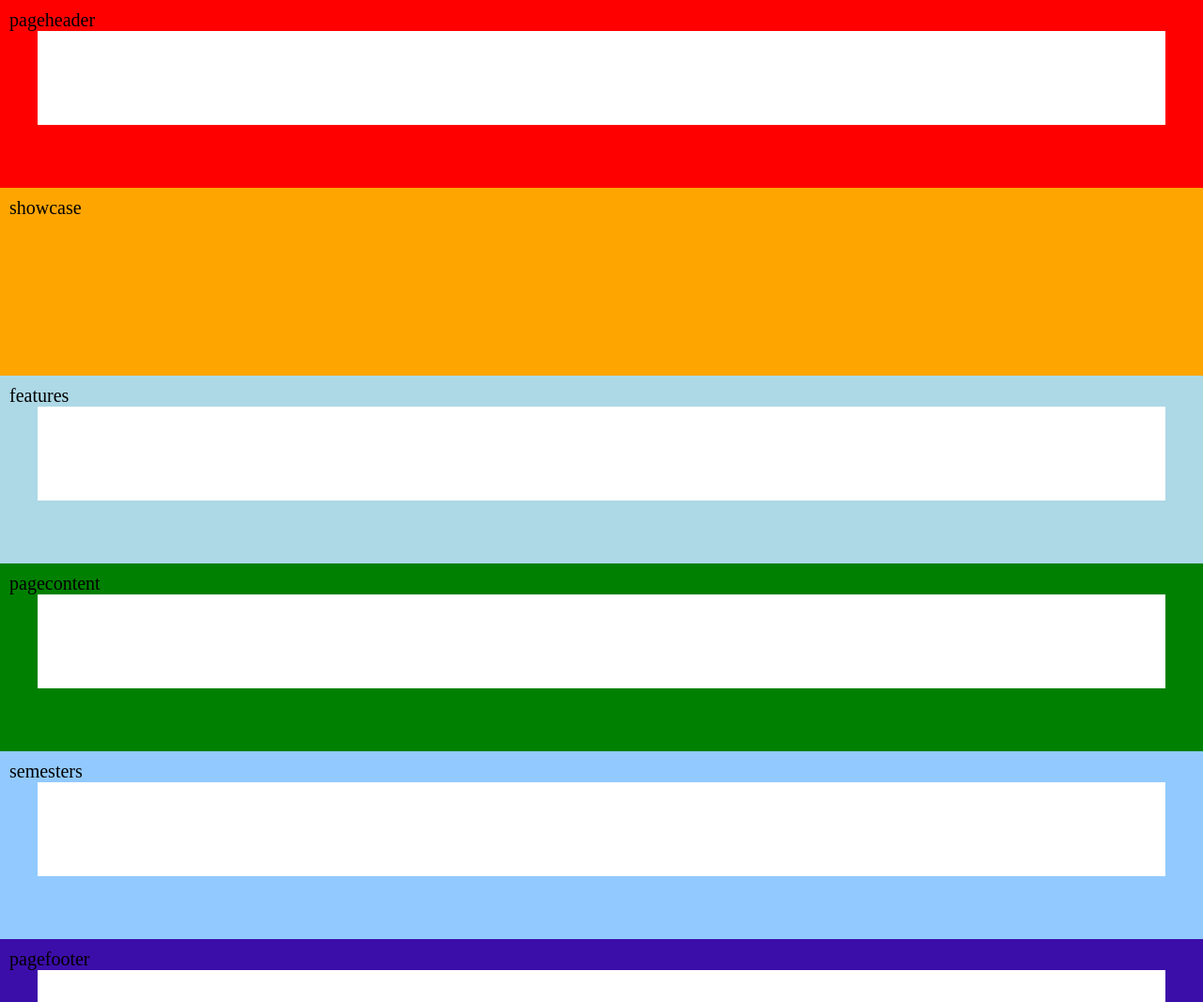
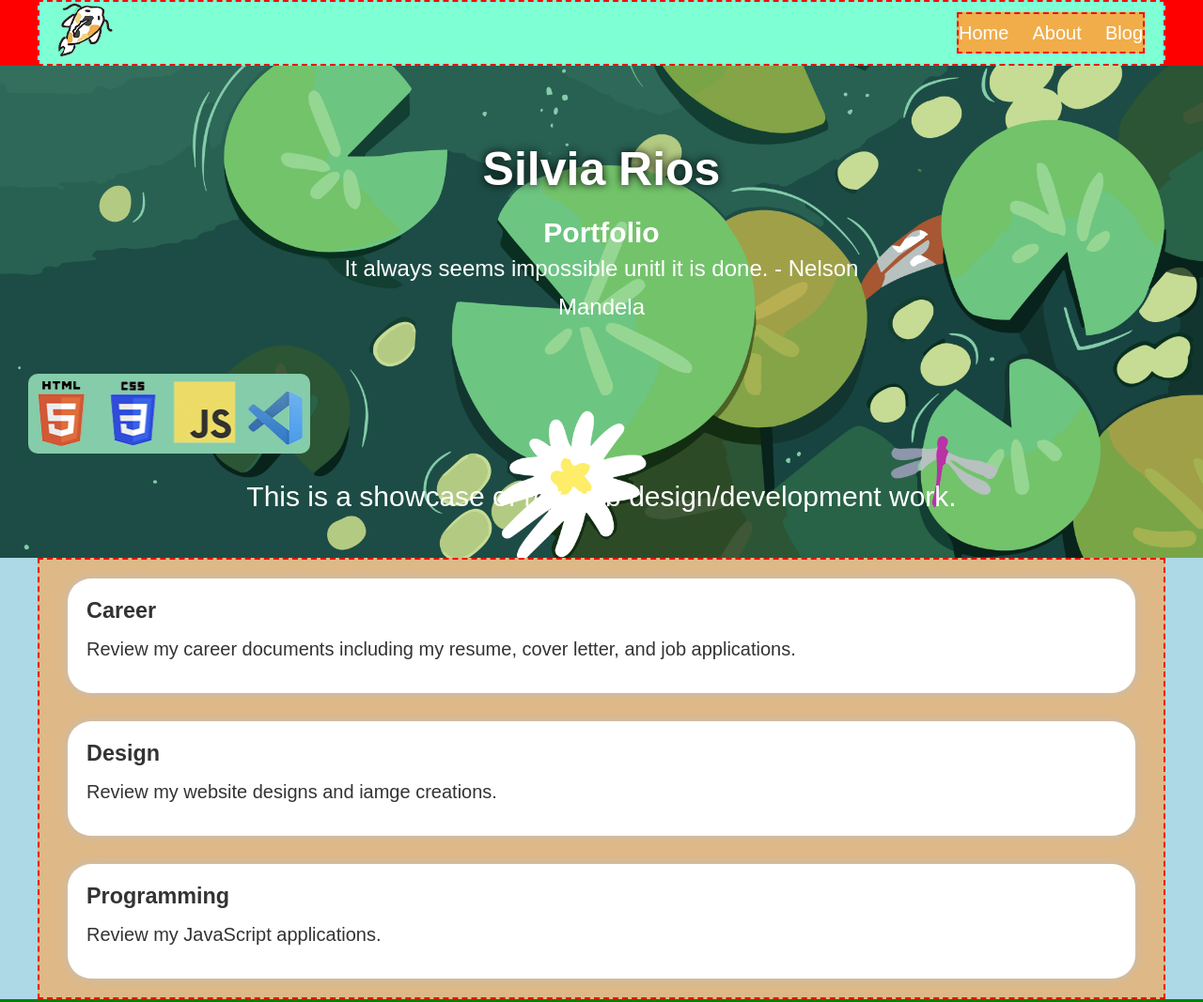
Before and after one commit to Srios252/srios062023, a plain HTML site: page Semester2/ThemeBuild/index.html in a window 1280 px wide. Shown: the top 1067 px of the page at 94% size. Drawn offline with Linux system fonts and the light colour scheme.

Commit message:
Astro Index Update

```diff
--- a/Semester2/ThemeBuild/index.html
+++ b/Semester2/ThemeBuild/index.html
@@ -21,45 +21,165 @@
 
         /* Browser Reset */
         *, *::before, *::after{
+            box-sizing:border-box;
             margin:0;
             padding:0;
-            box-sizing:border-box;
         }
 
-        /* Easy Pixel Calculations With Rem Units*/
-        body{
-            font-size:1.6rem;
-        }
         /* Fix Browser Bounce on Macs */
         body{
             overflow-x:auto;
             width:100%;
             overscroll-behavior:none;
+            /* Allows for easy pixel calcs in rems */
+            font-size:1.6rem;
         }
         /* General Mobile First CSS */
+        body{
+            font-family:Arial, Helvetica, sans-serif;
+            line-height: 1.7;
+            background-color: #f8fafc;
+            color:#333;
+        }
+        /* Link Styles */
+        a{
+            color:red;
+            text-decoration:none;
+        }
+        /* Paragraph styles */
+        p{margin:1rem 0 1rem 0;}
+
+        /* Header styles */
+        h1,h2{
+            text-align:center;
+        }
+        h1,h2,h3{
+            line-height:1.2;
+            font-family:Georgia, 'Times New Roman', Times, serif'
+        }
+        /* List Styles */
+        li{
+            line-height:2;
+        }
+        /* Container Styles */
         .container{
-            background-color: white;
-            min-height:10.0rem;
             max-width:120rem;
             margin:auto;
-            padding:0rem 3rem 0rem 3rem;
+            padding:0 3rem 0 3rem;
         }
+        /* End General Mobile First Styles */
 
+        /* Header Section Styles */
         #pageheader{
-            padding:1rem;
-            min-height:200px;
-            background-color: red;
+            background-color: var(--color-primary);
+            height:7.0rem;
         }
+        /* Special Header Container Styles */
+        #pageheader .container{
+            background-color: aquamarine;
+            border:2px dashed red;
+            display: flex;
+            justify-content: space-between;
+            align-items:center;
+            height:100%;
+            padding:0 2rem 0 2rem;
+        }
+        .logo img{
+            height:6rem;
+        }
+        .logo:hover{
+            animation-name:swim;
+            animation-duration:5s;
+            animation-iteration-count: infinite;
+            animation-direction:alternate;
+            animation-timing-function:linear;
+        }
+        @keyframes swim{
+            0%{transform:rotate(0deg);}
+            100%{transform:rotate(45deg);}
+        }
+        /* Header Menu */
+        #menu{
+            background-color: #f0ad4a;
+            border:2px dashed red;
+            display:flex;
+            justify-content: space-between;
+            width:20rem;
+            list-style-type: none;
+            background-color: none;
+        }
+        #menu li a{
+            color:#fff;
+        }
+        /* End Of Header Section Styles */
+        /* Showcase Section Styles */
         #showcase{
-            padding:1rem;
-            min-height:200px;
-            background-color: orange;
+            border:.2rem solid none;
+            background-color: var(--color-primary);
+            padding:3rem;
+            background-image: linear-gradient(to bottom, var(--color-primary), var(--color-secondary));
+            background-image: url(Images/pond.png);
+            background-repeat: no-repeat;
+            background-size: cover;
+            background-attachment: fixed;
+            background-position: bottom left;
         }
-        #features{
-            padding:1rem;
-            min-height:200px;
-            background-color: yellow;
+        #showcasetext{
+            border:2rem solid none;
+            color:#fff;
+            text-align: center;
+            margin:auto;
+            margin:5rem auto;
+            max-width: 60rem;
         }
+        #showcase h1{
+            font-size:5rem;
+            margin-bottom: 2rem;
+            text-shadow: 0 0 1rem black;
+        }
+        #showcase blockquote{
+            font-size:2.4rem;
+            margin-bottom:2rem;
+        }
+        #showcaseimage{
+            text-align: center;
+            /* Cheating */
+        }
+        #showcaseimg img{
+            border-radius:1rem;
+            margin:auto;
+        }
+        #showcaseintro{
+            color:#fff;
+            text-align:center;
+            font-size:3rem;
+        }
+        /* Hide Big Logos/Technologies for Mobile */
+        #logosbig{
+            display:none;
+        }
+        #logossmall{
+            width:30rem;
+        }
+        /* End of Showcase Section Styles */
+        /* Features Section */
+        #features .container{
+            padding-top:2rem;
+            background-color: burlywood;
+            border:2px dashed red;
+            display:flex;
+            gap:1rem;
+            justify-content: space-between;
+            flex-direction: column;
+        }
+        .card{
+            background-color: #fff;
+            padding:2rem;
+            box-shadow:0rem 0rem 1rem silver;
+            margin-bottom: 2rem;
+            border-radius:2.5rem;
+        }
+        /* End Features Section Styles */
         #pagecontent{
             padding:1rem;
             min-height:200px;
@@ -128,9 +248,19 @@
     -->
 
     <!-- Begin PageHeader -->
-    <header id="pageheader">pageheader
-
-        <div class="container"></div>
+    <header id="pageheader">
+        <div class="container">
+            <div class="logo">
+                <img src="Images/fishlogosmallanimate.png" alt="Koi Fish Logo">
+            </div>
+            <nav>
+                <ul id="menu">
+                    <li><a href="index.html">Home</a></li>
+                    <li><a href="about.html">About</a></li>
+                    <li><a href="blog.html">Blog</a></li>
+                </ul>
+            </nav>
+        </div>
         <!-- end container -->
     </header>
     <!-- End PageHeader -->
@@ -138,15 +268,41 @@
 
 
     <!-- Begin Showcase -->
-    <section id="showcase">showcase</section>
+    <section id="showcase">
+        <div id="showcasetext">
+            <h1>Silvia Rios</h1>
+            <h2>Portfolio</h2>
+            <blockquote>It always seems impossible unitl it is done. - Nelson Mandela</blockquote>
+        </div>
+        <div id="showcaseimg">
+            <img src="Images/technologiesbig.png" alt="Technologies" id="logosbig">
+            <img src="Images/technologiessmall.png" alt="Technologies" id="logossmall">
+        </div>
+        <p id="showcaseintro">This is a showcase of my web design/development work.</p>
+    </section>
     <!-- End Showcase -->
 
 
 
     <!-- Begin Features -->
-    <section id="features">features
-
-        <div class="container"></div>
+    <section id="features">
+        <div class="container">
+            <!-- Cards -->
+            <div class="card">
+                <h3>Career</h3>
+                <p>Review my career documents including my resume, cover letter, and job applications.</p>
+            </div>
+            <!-- card 2 -->
+            <div class="card">
+                <h3>Design</h3>
+                <p>Review my website designs and iamge creations.</p>
+            </div>
+            <!-- card 3 -->
+            <div class="card">
+                <h3>Programming</h3>
+                <p>Review my JavaScript applications.</p>
+            </div>
+        </div>
         <!-- End container -->
     </section>
     <!-- End Features -->
```
